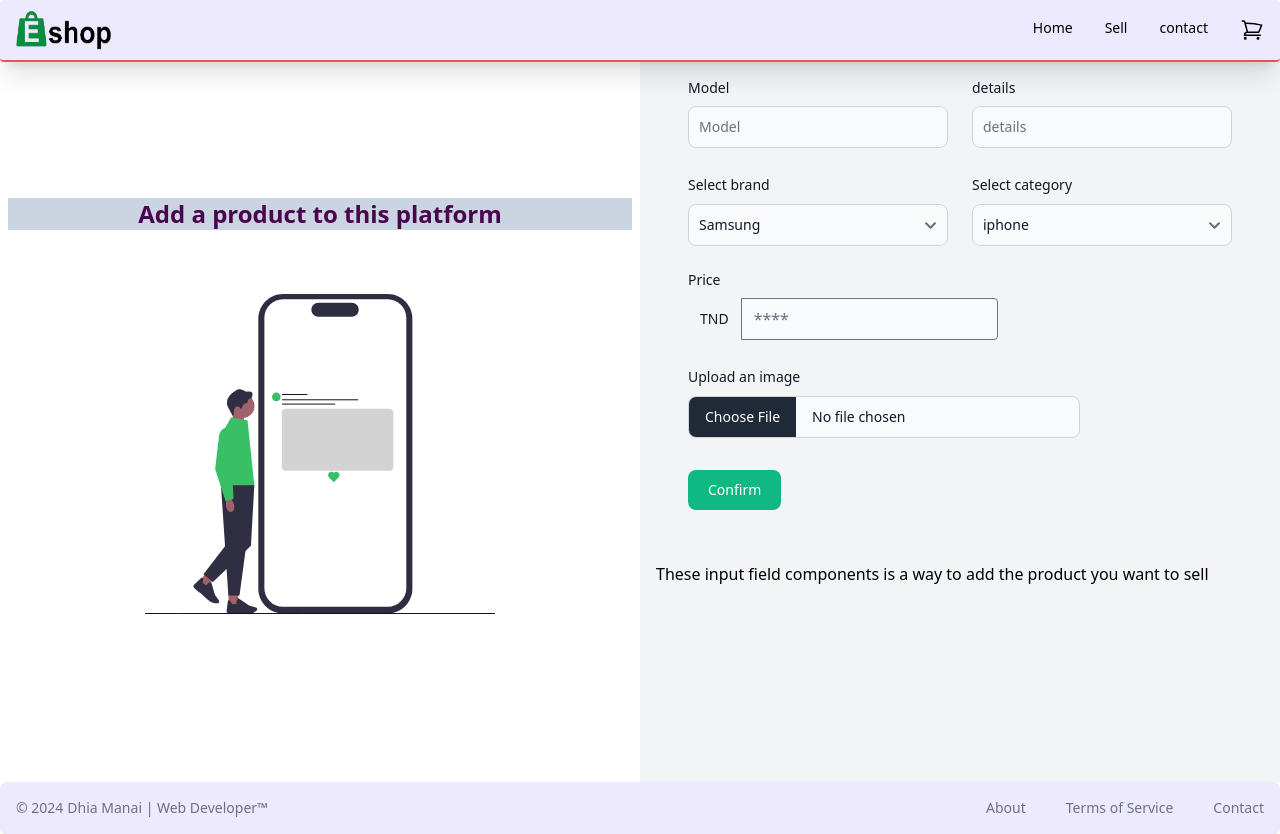
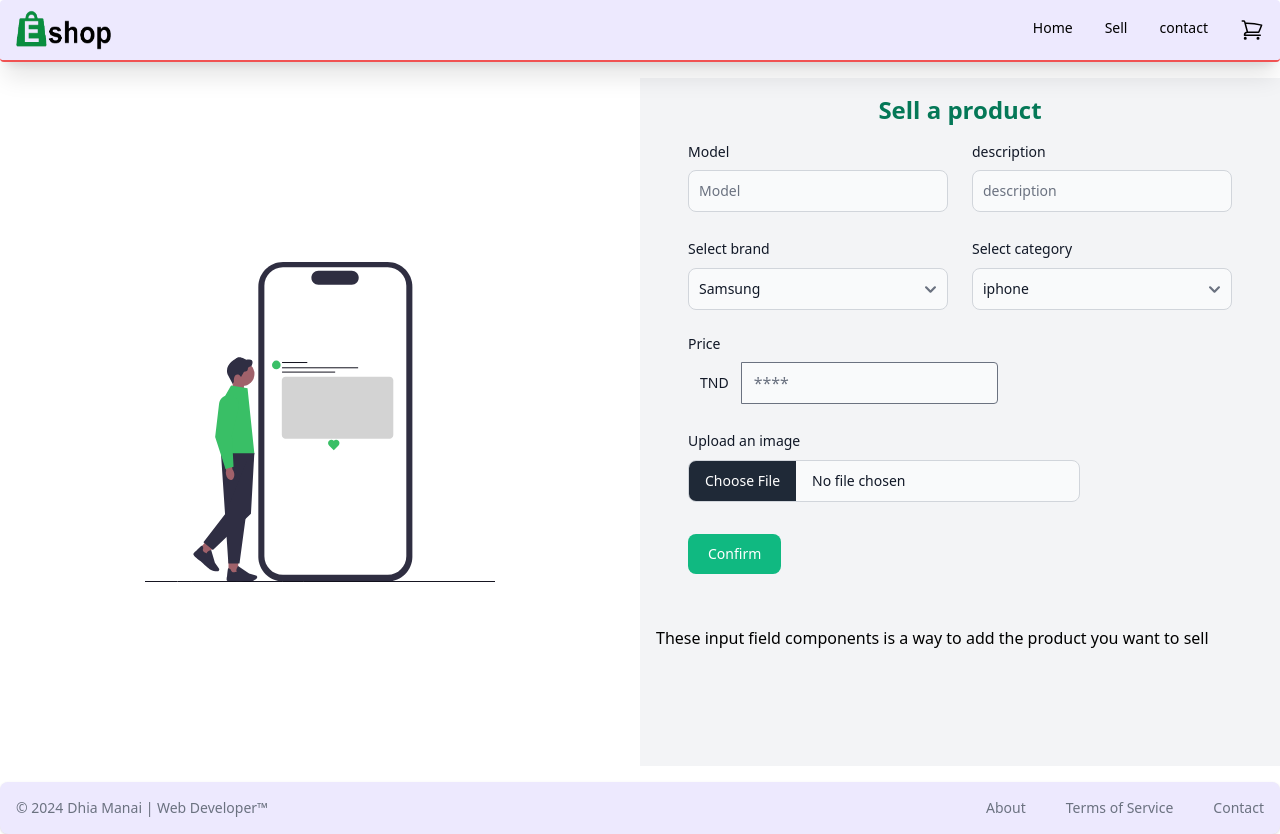
Before and after one commit to dhiamanai/reduxapp, a React (Create React App) app in the folder client/: page /sell in a window 1280 px wide. Built offline with nearby package versions, Linux system fonts and the light colour scheme.

Commit message:
fixing the contact component with undraw svg

```diff
--- a/client/src/components/Cards.js
+++ b/client/src/components/Cards.js
@@ -36,8 +36,8 @@ const Cards = () => {
             <p className="text-center text-3xl font-semibold text-gray-900 dark:text-white mb-8">Products</p>
             <div className="grid grid-cols-1 gap-6 sm:grid-cols-2 lg:grid-cols-3 xl:grid-cols-4 xl:gap-8">
                 {value.map((product) => (
-                    <a key={product.id} href={product.href} className="group">
-                        <Card className="bg-white dark:bg-gray-800 rounded-lg shadow-md hover:shadow-lg transform transition duration-300 hover:scale-105">
+
+                    <Card key={product.id} className="bg-white dark:bg-gray-800 rounded-lg shadow-md hover:shadow-lg ">
                         <div className="relative w-full h-48 overflow-hidden rounded-t-lg">
                             <img
                                 src={`http://localhost:3001/images/${product.image}`}
@@ -49,9 +49,10 @@ const Cards = () => {
                             <h5 className="text-lg font-semibold text-gray-900 dark:text-white truncate">{product.model}</h5>
                             <span className="text-xl font-bold text-emerald-600 dark:text-emerald-400">{product.price} DT</span>
                             <Button
-                                    className="bg-emerald-500 text-white hover:bg-emerald-600 focus:ring-4 focus:ring-emerald-300 dark:focus:ring-emerald-900 w-full py-2 rounded-md flex items-center justify-center space-x-2 text-sm"
-                                    onClick={() => dispatch(setCartValue(product))}
-                                >
+                                className="bg-emerald-500 text-white hover:bg-emerald-600 focus:ring-4 focus:ring-emerald-300
+                                     dark:focus:ring-emerald-900 w-full py-2 rounded-md flex items-center justify-center space-x-2 text-sm"
+                                onClick={() => dispatch(setCartValue(product))}  >
+
                                 Add to Cart
                                 <svg className="h-4 w-4" fill="currentColor" viewBox="0 0 20 20" xmlns="http://www.w3.org/2000/svg">
                                     <path
@@ -63,7 +64,6 @@ const Cards = () => {
                             </Button>
                         </div>
                     </Card>
-                    </a>
                 ))}
             </div>
         </div>
--- a/client/src/components/Dashboard.js
+++ /dev/null
@@ -1,13 +0,0 @@
-import React from 'react';
-
-
-const Dashboard = () => {
-    return (
-
-        <div>   dashbord  </div>
-
-    );
-
-};
-
-export default Dashboard;
--- a/client/src/components/Footer.js
+++ b/client/src/components/Footer.js
@@ -133,6 +133,7 @@ const Footerr = () => {
                 </Modal.Body>
                 <Modal.Footer>
                     <Button
+                        className=' text-white rounded-lg bg-emerald-500 hover:bg-emerald-400 focus:ring-4 focus:ring-primary-300 dark:focus:ring-primary-900'
                         onClick={() => {
                             setOpenModal3(false); // Ferme le modal
                             handleSendMessage(); // Exécute la logique pour envoyer le message
--- a/client/src/components/Form.js
+++ b/client/src/components/Form.js
@@ -6,7 +6,7 @@ import myImage from '../assets/undraw.svg';
 const Form = () => {
 
     const model = useRef(null);
-    const details = useRef(null);
+    const description = useRef(null);
     const [brand, setBrand] = useState(null);
     const [category, setCategory] = useState(null);
     const [price, setPrice] = useState(null);
@@ -16,7 +16,7 @@ const Form = () => {
 
         const formData = new FormData();
         formData.append('model', model.current.value);
-        formData.append('details', details.current.value);
+        formData.append('details', description.current.value);
         formData.append('brand', brand);
         formData.append('category', category);
         formData.append('price', price);
@@ -34,22 +34,20 @@ const Form = () => {
         }
 
         model.current.value = null;
-        details.current.value = null;
+        description.current.value = null;
     };
 
     return (
         <div id="Form" className="h-[90vh] flex flex-row">
             <div className='w-1/2 p-2 flex flex-col items-center justify-center h-full'>
-                <p className='w-full bg-slate-300 text-center font-bold text-2xl text-fuchsia-950 mb-8'>
-    Add a product to this platform
-                </p>
+
                 <img src={myImage} alt="My SVG Image" className="h-96 py-8 w-auto" />
             </div>
 
-            <div className="w-1/2 max-w-2xl mx-auto bg-gray-100 p-4  " >
-
+            <div className="w-1/2 max-w-2xl mx-auto bg-gray-100 p-4 m-4 " >
+                <h2 className="text-2xl font-bold text-emerald-700 dark:text-gray-100 text-center">Sell a product</h2>
                 <form onSubmit={addProduct}>
-                    <div className="grid px-8 gap-6 mb-6 lg:grid-cols-2">
+                    <div className="grid px-8 gap-6 mb-6 lg:grid-cols-2 mt-4">
                         <div>
                             <label htmlFor="first_name" className="block mb-2 text-sm font-medium text-gray-900 dark:text-gray-300">Model</label>
                             <input
@@ -61,13 +59,13 @@ const Form = () => {
                                 required />
                         </div>
                         <div>
-                            <label htmlFor="first_name" className="block mb-2 text-sm font-medium text-gray-900 dark:text-gray-300">details</label>
+                            <label htmlFor="first_name" className="block mb-2 text-sm font-medium text-gray-900 dark:text-gray-300">description</label>
                             <input
                                 type="text"
-                                id="details"
+                                id="description"
                                 className="bg-gray-50 border border-gray-300 text-gray-900 text-sm rounded-lg focus:ring-blue-500 focus:border-blue-500 block w-full p-2.5 dark:bg-gray-700 dark:border-gray-600 dark:placeholder-gray-400 dark:text-white dark:focus:ring-blue-500 dark:focus:border-blue-500"
-                                placeholder="details"
-                                ref={details}
+                                placeholder="description"
+                                ref={description}
                                 required />
                         </div>
                         <div className="max-w-md">
--- a/client/src/components/Store.js
+++ b/client/src/components/Store.js
@@ -38,7 +38,7 @@ const Store = () => {
                     </div>
                 </div>
             ) : (
-                <div className="flex flex-col items-center justify-center w-3/4 h-64 text-center mx-auto bg-gray-50 dark:bg-gray-800 rounded-lg shadow-md p-6">
+                <div className="flex flex-col items-center justify-center w-3/4 h-64 text-center mx-auto bg-gray-50 dark:bg-gray-800 rounded-lg shadow-md p-6 mt-6">
                     <svg
                         className="w-16 h-16 text-gray-400 dark:text-gray-600 mb-4"
                         fill="none"
@@ -55,7 +55,7 @@ const Store = () => {
                         ></path>
                     </svg>
                     <p className="text-lg font-semibold text-gray-800 dark:text-gray-100">Your cart is empty</p>
-                    <p className="text-gray-500 dark:text-gray-400 mt-2">
+                    <p className="text-gray-500 dark:text-gray-400 mt-6">
                     Looks like you haven’t added anything to your cart yet. Start exploring our collection!
                     </p>
                     <button
```
Also changed, not shown: client/src/components/Contact.js (+49 -12 lines), client/src/assets/undraw_contact-us.svg (added), 1 other file (tests, documents, lock files or other folders). Lines whose indentation alone changed are shown as unchanged.
